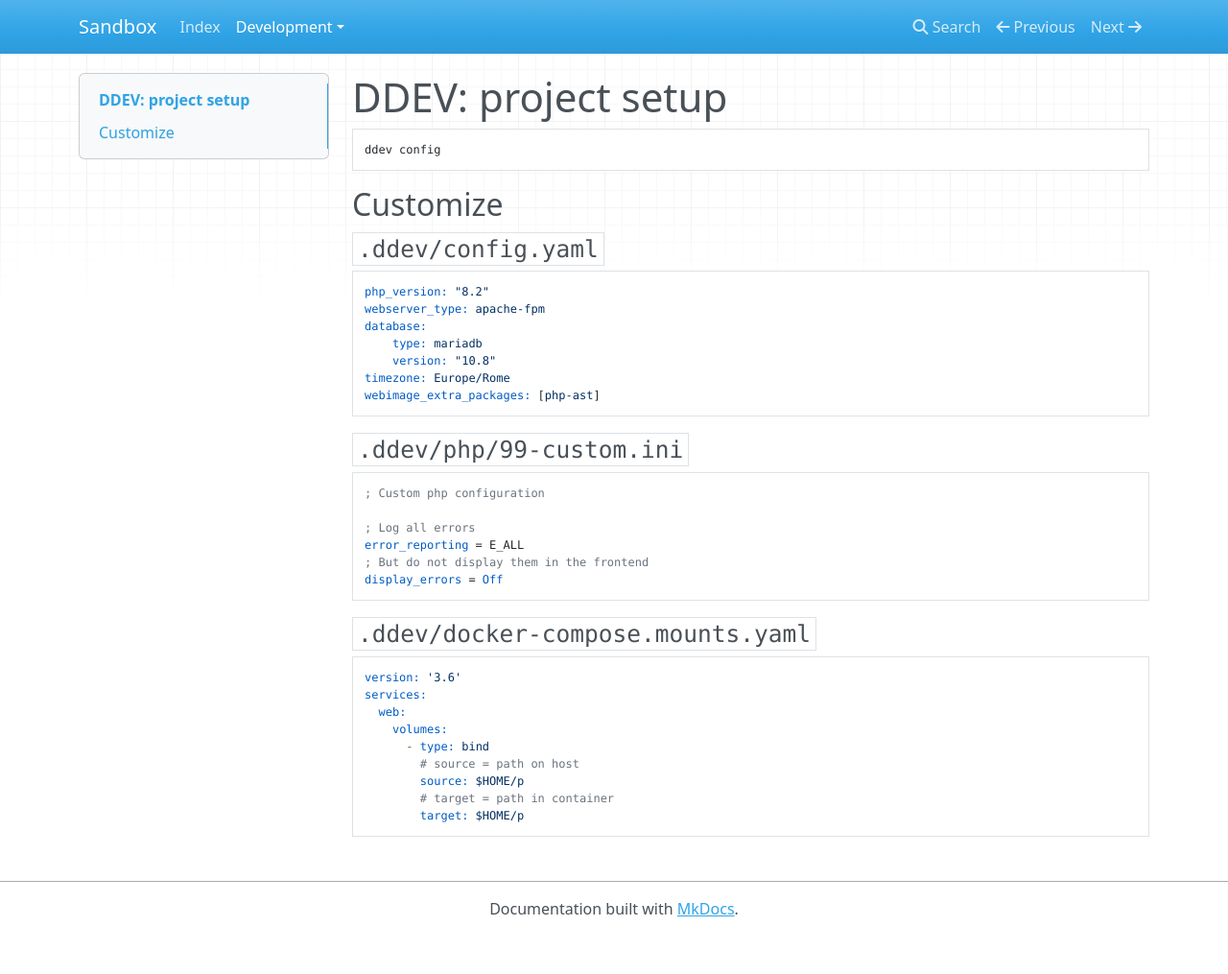
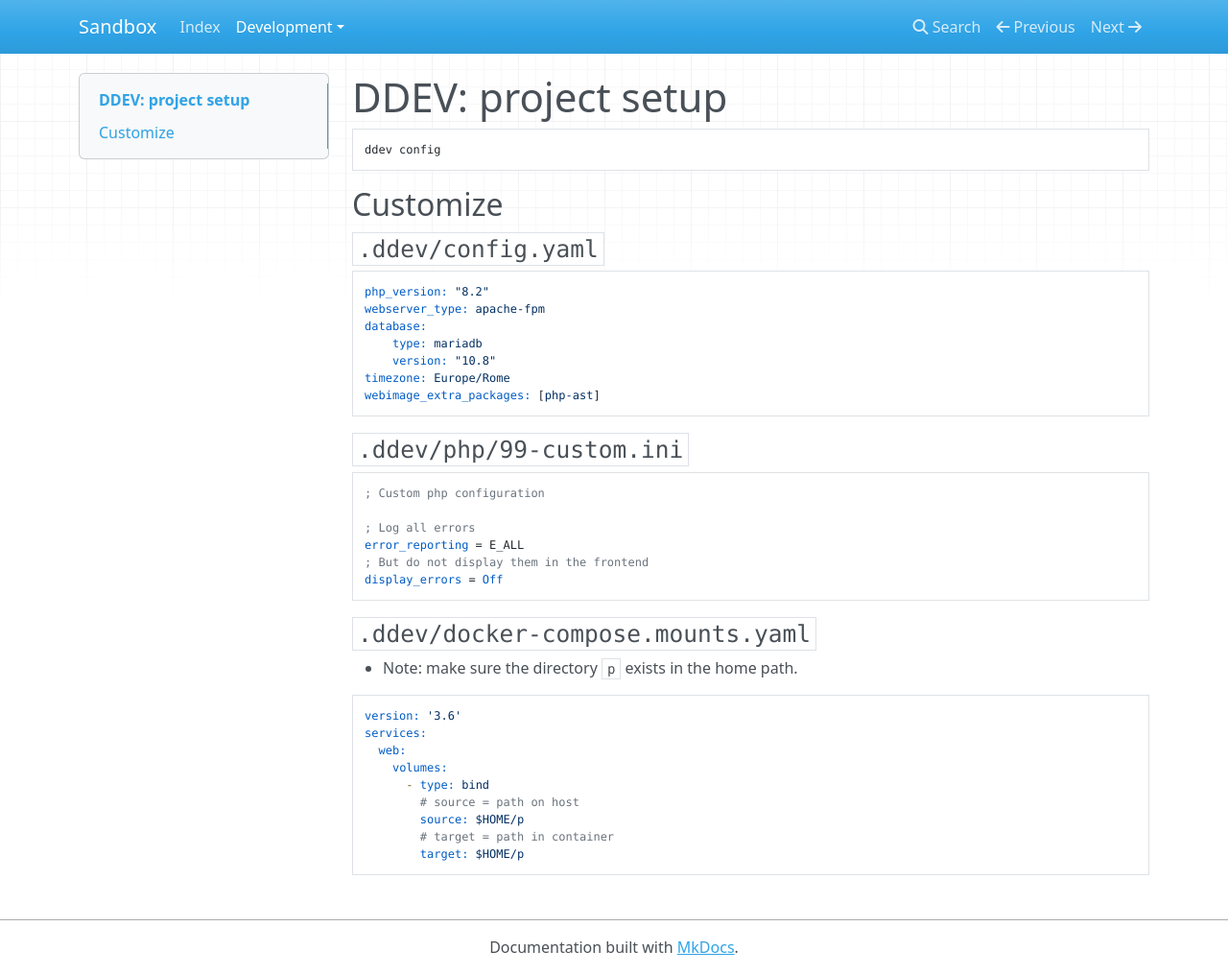
Before and after one commit to webservco/sandbox, an MkDocs documentation site: the page built from docs/Development/Environment/DDEV/ddev_setup.md, in a window 1280 px wide and 1015 px high. Shown: the whole window at 96% size. Built offline with MkDocs 1.6.1, drawn with Linux system fonts in a browser that asks for light colours; nearby versions of some CDN libraries.

Commit message:
DDEV p dir notes

````diff
--- a/docs/Development/Environment/DDEV/ddev_setup.md
+++ b/docs/Development/Environment/DDEV/ddev_setup.md
@@ -31,6 +31,8 @@ display_errors = Off
 
 ### `.ddev/docker-compose.mounts.yaml`
 
+- Note: make sure the directory `p` exists in the home path.
+
 ```yaml
 version: '3.6'
 services:
````
